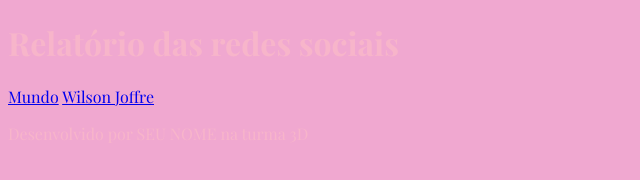
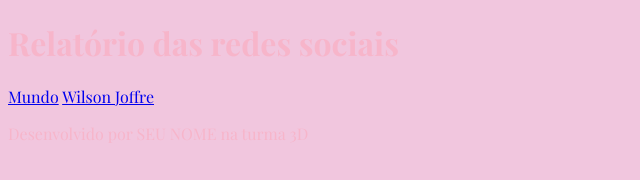
Before and after one commit to mavissouza/redes_sociais_3D, a plain HTML site: page index.html in a window 1280 px wide. Shown: the whole page, without its empty margins (0-640 px from the left). Drawn offline with nearby package versions, Linux system fonts and the light colour scheme; a web font is replaced by a local one.

Commit message:
nova cor

```diff
--- a/style.css
+++ b/style.css
@@ -2,7 +2,7 @@
 
 :root{
     --cor-texto: #F7B5CA;
-    --cor-fundo: #F0A8D0;
+    --cor-fundo: #f1c6de;
     --cor-segundaria: #FFC6C6;
     --cor-amarelo: #FFEBD4;
     --font:"Playfair Display", serif;
```
